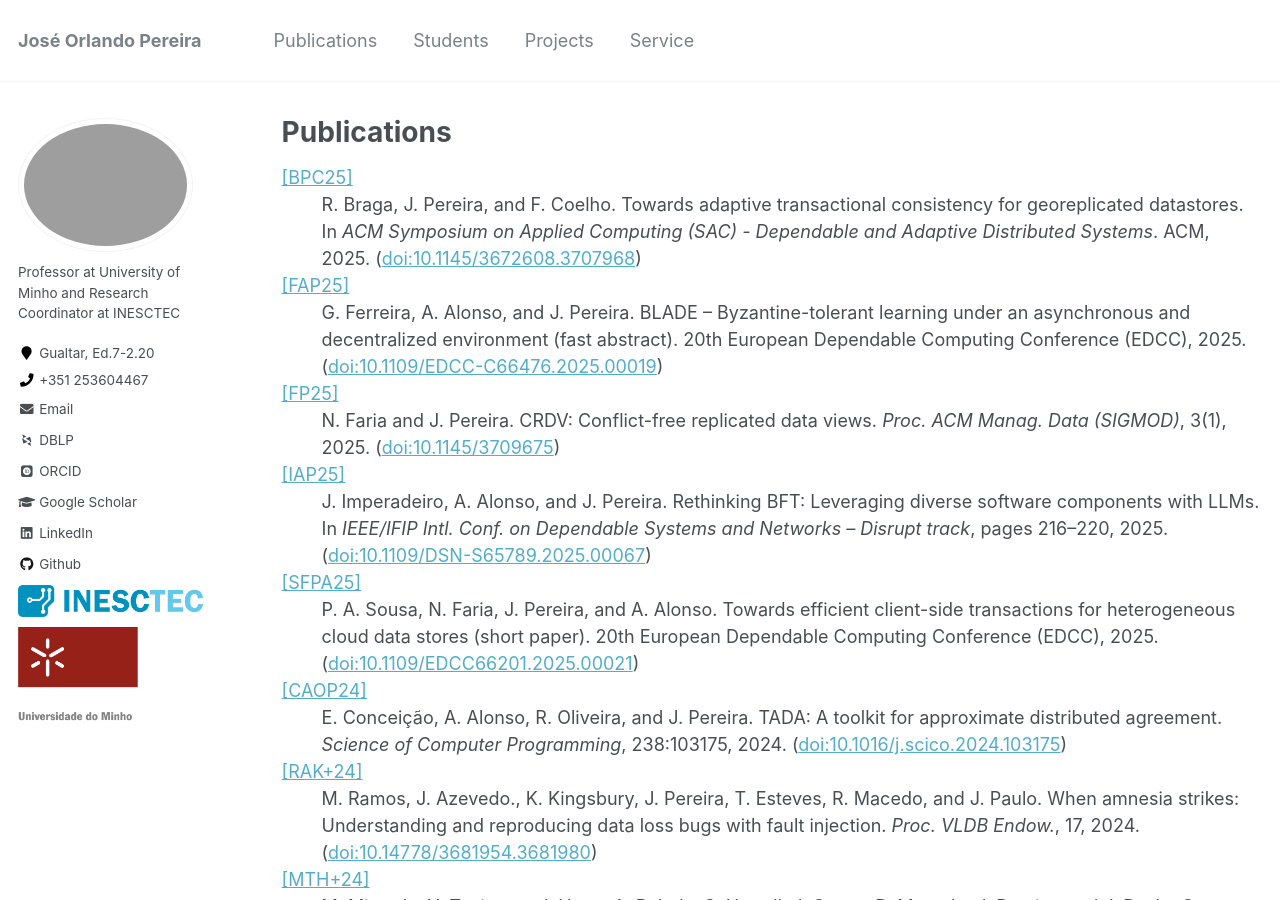
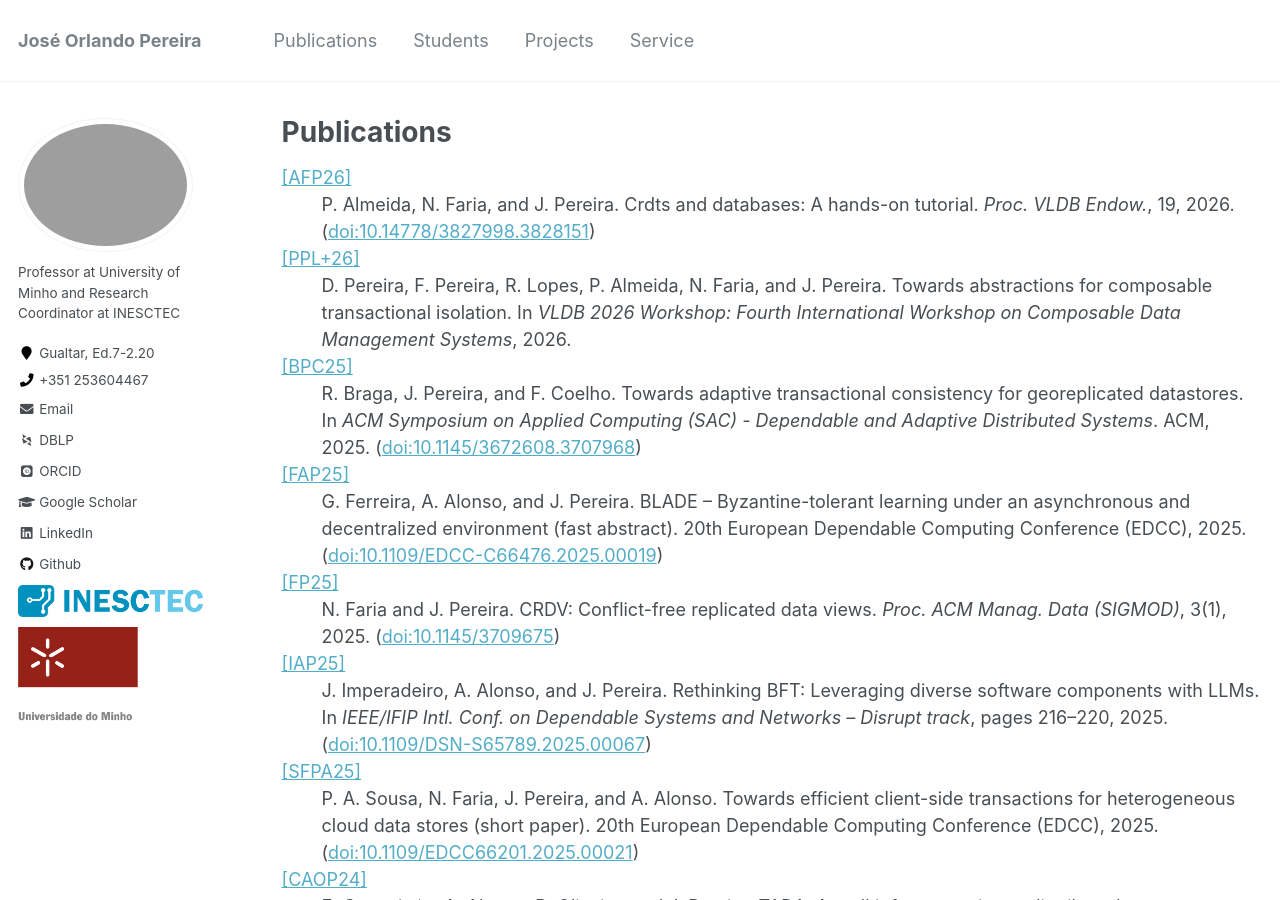
Before and after one commit to jopereira/jopereira.github.io, a Jekyll site: the page built from _pages/publications.html, in a window 1280 px wide and 900 px high. Built offline with Jekyll 4.4.1, drawn with Linux system fonts in a browser that asks for light colours; some web fonts are replaced.

Commit message:
new pubs

```diff
--- a/_pages/publications.html
+++ b/_pages/publications.html
@@ -12,6 +12,25 @@ author_profile: true
 -->
 <!-- Generated by: ../bib2xhtml/bib2xhtml.pl -s alpha -u -r -c clean.bib /home/jop/Burocracia/site/github/_pages/publications.html -->
 <dl class="bib2xhtml">
+
+<!-- Authors: P Almeida and N Faria and J Pereira -->
+<!-- Keywords: jop -->
+<dt><a name="afp26">[AFP26]</a></dt><dd>P. Almeida,
+  N. Faria, and J. Pereira.
+Crdts and databases: A hands-on tutorial.
+<cite>Proc. VLDB Endow.</cite>, 19, 2026.
+(<a href="http://dx.doi.org/10.14778/3827998.3828151">doi:10.14778/3827998.3828151</a>)</dd>
+
+<!-- Authors: D Pereira and F Pereira and R Lopes and P Almeida and N Faria and
+  J Pereira -->
+<!-- Keywords: jop -->
+<dt><a name="ppr+26">[PPL+26]</a></dt><dd>D. Pereira,
+  F. Pereira, R. Lopes,
+  P. Almeida, N. Faria, and
+  J. Pereira.
+Towards abstractions for composable transactional isolation.
+In <cite>VLDB 2026 Workshop: Fourth International Workshop on Composable Data
+  Management Systems</cite>, 2026.</dd>
 
 <!-- Authors: R Braga and J Pereira and F Coelho -->
 <!-- Keywords: jop -->
```
